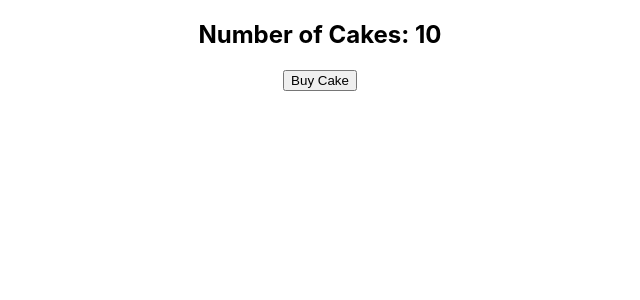
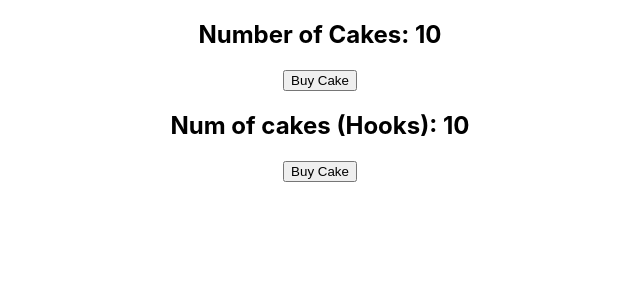
Before and after one commit to vinhgiang/react-redux, a React (Create React App) app: page / in a window 1280 px wide. Shown: the top 300 px of the page, without its empty margins (320-960 px from the left). Built offline with nearby package versions, Linux system fonts and the light colour scheme.

Commit message:
React redux hooks

```diff
--- a/src/App.js
+++ b/src/App.js
@@ -3,12 +3,14 @@ import './App.css';
 import { Provider } from 'react-redux';
 import store from './redux/store';
 import CakeContainer from "./components/CakeContainer";
+import { HooksCakeContainer} from "./components/HooksCakeContainer";
 
 function App() {
   return (
     <Provider store={store}>
       <div className="App">
         <CakeContainer />
+        <HooksCakeContainer />
       </div>
     </Provider>
   );
--- /dev/null
+++ b/src/components/HooksCakeContainer.js
@@ -0,0 +1,14 @@
+import React from 'react';
+import { useSelector, useDispatch } from 'react-redux';
+import { buyCake } from '../redux';
+
+export const HooksCakeContainer = () => {
+  const numOfCakes = useSelector(state => state.numOfCakes);
+  const dispatch = useDispatch();
+  return (
+    <div>
+      <h2>Num of cakes (Hooks): {numOfCakes}</h2>
+      <button onClick={() => dispatch(buyCake())}>Buy Cake</button>
+    </div>
+  );
+}
```
